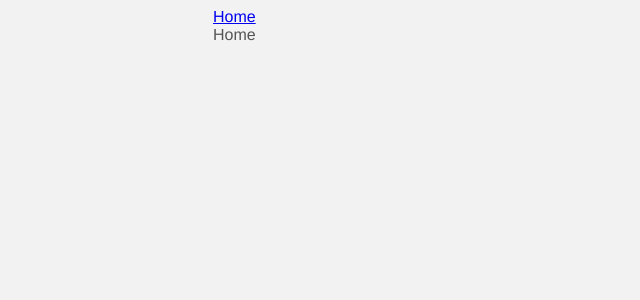
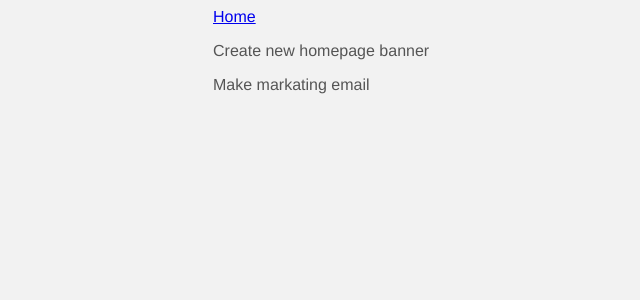
Before and after one commit to sarkis1231/project-planner, a Vue app: page / in a window 1280 px wide. Shown: the top 300 px of the page, without its empty margins (127-767 px from the left). Built offline with nearby package versions, Linux system fonts and the light colour scheme; data requests are answered from the project's data file.

Commit message:
fetched projects

```diff
--- /dev/null
+++ b/src/types/projects.ts
@@ -0,0 +1,6 @@
+export type Projects = {
+  id: number;
+  title: string;
+  details: string;
+  completed: boolean;
+};
--- a/src/views/Home.vue
+++ b/src/views/Home.vue
@@ -1,12 +1,31 @@
 <template>
-  <div class="home">Home</div>
+  <div class="home">
+    <div v-if="projects.length">
+      <div v-for="project in projects" :key="project.id">
+        <p>{{ project.title }}</p>
+      </div>
+    </div>
+    <div v-else>Loading...</div>
+  </div>
 </template>
 
 <script lang="ts">
 import { defineComponent } from "vue";
+import { fetchData } from "../utils/fetchData";
+import { Projects } from "../types/projects";
 
 export default defineComponent({
   name: "Home",
+  data() {
+    return {
+      projects: [] as Projects[] | unknown,
+    };
+  },
   components: {},
+  mounted() {
+    fetchData("projetcs").then((projects) => {
+      this.projects = projects;
+    });
+  },
 });
 </script>
```
